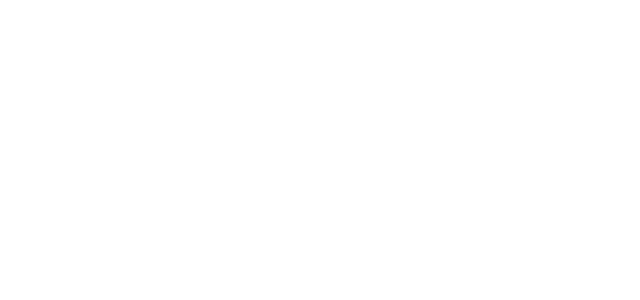
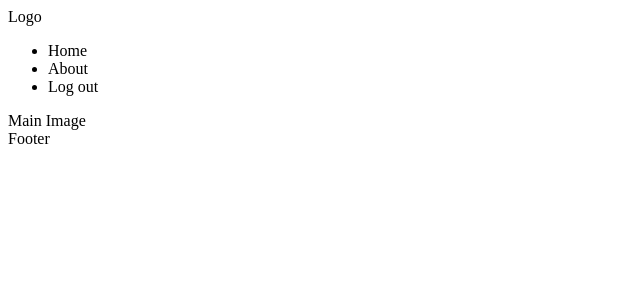
Before and after one commit to mohammedafsalk/todoApp, a React (Create React App) app: page / in a window 1280 px wide. Shown: the top 300 px of the page, without its empty margins (0-640 px from the left). Built offline with nearby package versions, Linux system fonts and the light colour scheme.

Commit message:
changes made

```diff
--- a/src/App.js
+++ b/src/App.js
@@ -1,3 +1,15 @@
-function App() {}
+import Header from "./components/Header";
+import Main from "./components/Main";
+import Footer from "./components/Footer";
+
+function App() {
+  return(
+    <>
+    <Header/>
+    <Main/>
+    <Footer/>
+    </>
+  )
+}
 
 export default App;
--- /dev/null
+++ b/src/components/Footer.js
@@ -0,0 +1,11 @@
+import React from 'react'
+
+function Footer() {
+  return (
+    <>
+    <div>Footer</div>
+    </>
+  )
+}
+
+export default Footer
--- /dev/null
+++ b/src/components/Header.js
@@ -0,0 +1,16 @@
+import React from "react";
+
+function Header() {
+  return (
+    <>
+      <div>Logo</div>
+      <ul>
+        <li>Home</li>
+        <li>About</li>
+        <li>Log out</li>
+      </ul>
+    </>
+  );
+}
+
+export default Header;
--- /dev/null
+++ b/src/components/Main.js
@@ -0,0 +1,11 @@
+import React from 'react'
+
+function Main() {
+  return (
+    <>
+    <div>Main Image</div>
+    </>
+  )
+}
+
+export default Main
```
